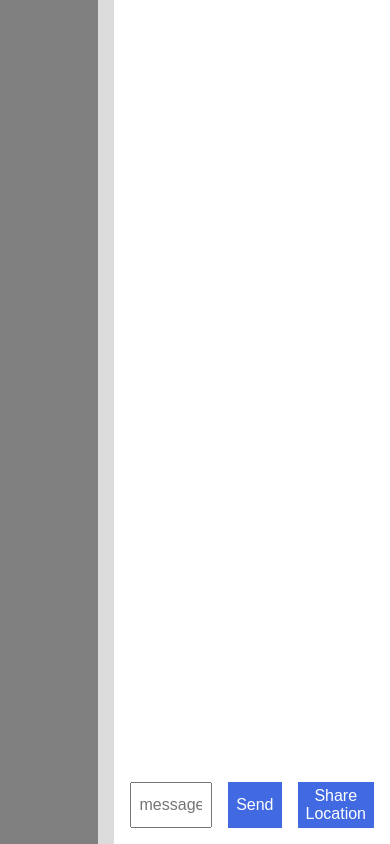
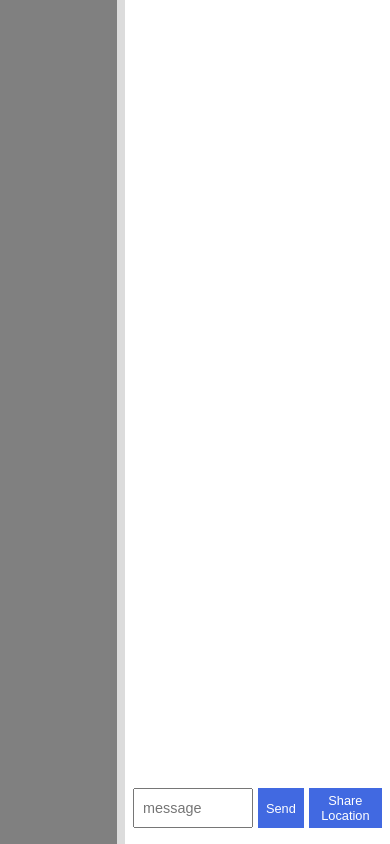
Before and after one commit to gr8justus/chat-app, a website: page public/chat.html in a window 390 px wide. Drawn offline with nearby package versions, Linux system fonts and the light colour scheme; no server answers.

Commit message:
Add responsive styles.

```diff
--- a/public/css/style.css
+++ b/public/css/style.css
@@ -127,3 +127,68 @@ button {
     font-size: 1.2em;
     width: 215.64px;
 }
+
+/* Media queries */
+@media (max-width: 670px) {
+    .sidebar h2 {
+        font-size: 1.5rem;
+    }
+
+    .sidebar h3 {
+        font-size: 1.3rem;
+    }
+
+    .chat-message, form {
+        gap: 8px;
+    }
+
+    input {
+        width: 85%;
+    }
+
+    button {
+        font-size: 0.8rem;
+    }
+}
+
+@media (max-width: 480px) {
+    .sidebar {
+        width: 30%;
+        letter-spacing: .5px;
+    }
+
+    .main {
+        width: 70%;
+    }
+
+    input {
+        width: 95%;
+    }
+}
+
+@media (min-width: 320px) and (max-width: 400px) {
+    .main {
+        padding: 16px 8px;
+        border-left: 8px solid gainsboro;
+    }
+
+    .chat-message, form {
+        gap: 5px;
+    }
+
+    input {
+        font-size: 0.9rem;
+    }
+
+    .sidebar h2 {
+        font-size: 1.2rem;
+    }
+
+    .sidebar h3 {
+        font-size: 1.05rem;
+    }
+
+    .sidebar {
+        letter-spacing: 0;
+    }
+}
```
